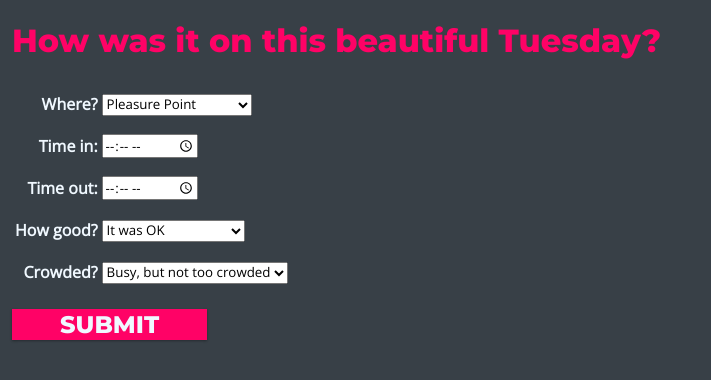
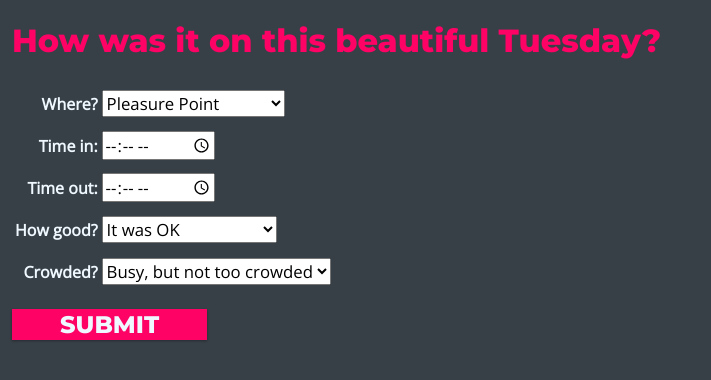
Before and after one commit to kremerica/surfiq, a Django app: page /surfinfo/ in a window 1280 px wide. Shown: the top 380 px of the page, without its empty margins (0-711 px from the left). Run offline with Django 3.2, Linux system fonts and the light colour scheme; parts of the project's set-up code (start-up, migrations or seed data) failed here and were passed over.

Commit message:
Whoops, shouldn't have deleted that...

```diff
--- a/surfinfo/static/surfinfo/style.css
+++ b/surfinfo/static/surfinfo/style.css
@@ -33,6 +33,7 @@ h1, h3 {
 /* form stuff */
 input, select, option {
     color: black;
+    font-size: 1.05em;
 }
 input[type=submit] {
     margin-top: 15px;
```
